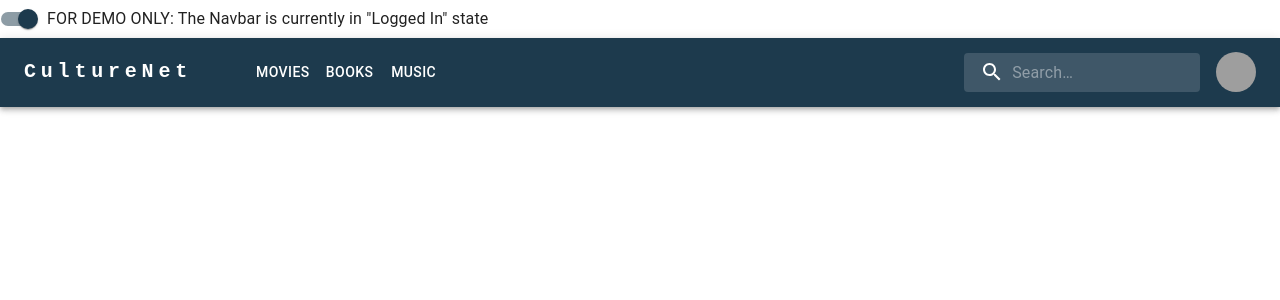
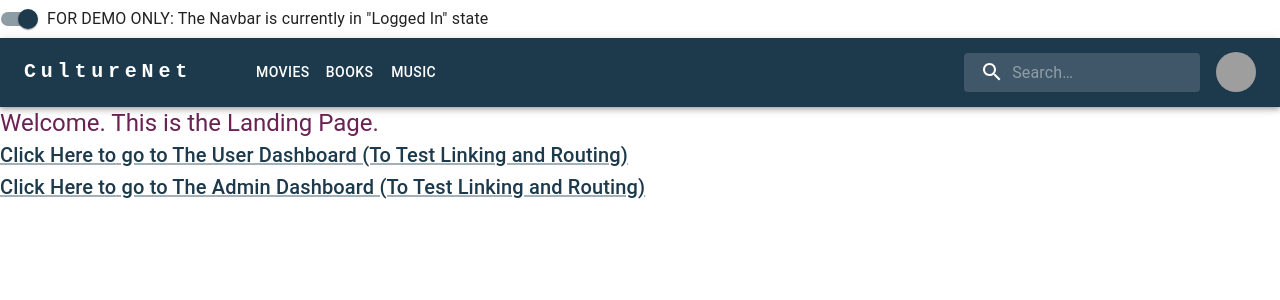
Before and after one commit to nikhilp5/CultureNet-FrontEnd, a React (Create React App) app: page / in a window 1280 px wide. Shown: the top 300 px of the page. Built offline with nearby package versions, Linux system fonts and the light colour scheme; grey boxes are pictures that could not be loaded.

Commit message:
Created a routing and linking mechanism for the App and created a convenient File Structure to be followed

```diff
--- a/package.json
+++ b/package.json
@@ -13,8 +13,7 @@
     "@testing-library/user-event": "^13.5.0",
     "react": "^18.2.0",
     "react-dom": "^18.2.0",
-    "react-router": "^6.8.0",
-    "react-router-dom": "^6.8.0",
+    "react-router-dom": "^6.8.1",
     "react-scripts": "5.0.1",
     "web-vitals": "^2.1.4"
   },
--- a/src/App.js
+++ b/src/App.js
@@ -1,16 +1,20 @@
-import Navbar from './components/Navbar';
 import { CssBaseline, ThemeProvider } from '@mui/material';
 import { appTheme } from './themes/theme';
+import { AppRoutes } from './routes/Routes';
+import React, { Component } from 'react';
+import { BrowserRouter } from "react-router-dom";
 
-function App() {
-  return (
-    <ThemeProvider theme={appTheme}>
-      <CssBaseline enableColorScheme />
-      <div>
-        <Navbar />
-      </div>
-    </ThemeProvider>
-  );
+class App extends Component {
+  render() {
+    return (
+      <ThemeProvider theme={appTheme}>
+        <CssBaseline enableColorScheme />
+        <BrowserRouter>
+          <AppRoutes />
+        </BrowserRouter>
+      </ThemeProvider>
+    );
+  }
 }
 
 export default App;
--- /dev/null
+++ b/src/components/admin/AdminDashboard.jsx
@@ -0,0 +1,35 @@
+import * as React from 'react';
+import * as Mui from '@mui/material';
+import Navbar from '../common/Navbar';
+import { appTheme } from '../../themes/theme';
+
+export default function AdminDashboard() {
+  return (
+    <Mui.ThemeProvider theme={appTheme}>
+      <Mui.CssBaseline />
+      <Navbar />
+
+      <Mui.Typography
+        component="h1"
+        variant="h5"
+        align="left"
+        color="secondary"
+      >
+        Welcome. This Is the Admin Dashboard Page!
+      </Mui.Typography>
+
+      <Mui.Link href="/">
+        <Mui.Typography
+          component="h1"
+          variant="h6"
+          align="left"
+          color="primary"
+        >
+          Click Here to go to back to the Landing Page (To Test Linking and Routing)
+        </Mui.Typography>
+      </Mui.Link>
+
+
+    </Mui.ThemeProvider>
+  );
+}
--- /dev/null
+++ b/src/components/common/LandingPage.jsx
@@ -0,0 +1,45 @@
+import * as React from 'react';
+import * as Mui from '@mui/material';
+import Navbar from './Navbar';
+import { appTheme } from '../../themes/theme';
+
+export default function LandingPage() {
+  return (
+    <Mui.ThemeProvider theme={appTheme}>
+      <Mui.CssBaseline />
+      <Navbar />
+
+      <Mui.Typography
+        component="h1"
+        variant="h5"
+        align="left"
+        color="secondary"
+      >
+        Welcome. This is the Landing Page.
+      </Mui.Typography>
+
+      <Mui.Link href="/UserDashboard">
+        <Mui.Typography
+          component="h1"
+          variant="h6"
+          align="left"
+          color="primary"
+        >
+          Click Here to go to The User Dashboard (To Test Linking and Routing)
+        </Mui.Typography>
+      </Mui.Link>
+
+      <Mui.Link href="/UserDashboard">
+        <Mui.Typography
+          component="h1"
+          variant="h6"
+          align="left"
+          color="primary"
+        >
+          Click Here to go to The Admin Dashboard (To Test Linking and Routing)
+        </Mui.Typography>
+      </Mui.Link>
+
+    </Mui.ThemeProvider>
+  );
+}
--- /dev/null
+++ b/src/components/user/UserDashboard.jsx
@@ -0,0 +1,35 @@
+import * as React from 'react';
+import * as Mui from '@mui/material';
+import Navbar from '../common/Navbar';
+import { appTheme } from '../../themes/theme';
+
+export default function UserDashboard() {
+  return (
+    <Mui.ThemeProvider theme={appTheme}>
+      <Mui.CssBaseline />
+      <Navbar />
+
+      <Mui.Typography
+        component="h1"
+        variant="h5"
+        align="left"
+        color="secondary"
+      >
+        Welcome. This is the User Dashboard Page!
+      </Mui.Typography>
+
+      <Mui.Link href="/">
+        <Mui.Typography
+          component="h1"
+          variant="h6"
+          align="left"
+          color="primary"
+        >
+          Click Here to go to back to the Landing Page (To Test Linking and Routing)
+        </Mui.Typography>
+      </Mui.Link>
+
+
+    </Mui.ThemeProvider>
+  );
+}
--- /dev/null
+++ b/src/routes/Routes.jsx
@@ -0,0 +1,18 @@
+import React from "react";
+import { Route, Routes } from 'react-router-dom';
+import LandingPage from '../components/common/LandingPage';
+import Navbar from "../components/common/Navbar";
+import UserDashboard from "../components/user/UserDashboard"
+import AdminDashboard from "../components/admin/AdminDashboard"
+
+
+export const AppRoutes = () => {
+    return (
+        <Routes>
+            <Route path = "/" element = {<LandingPage />} />
+            <Route path = "/UserDashboard" element = {<UserDashboard />} />
+            <Route path = "/AdminDashboard" element = {<AdminDashboard />} />
+            <Route path = "/Navbar" element = {<Navbar />} />
+        </Routes>
+    )
+};
```
Also changed, not shown: src/components/common/Navbar.jsx (renamed from src/components/Navbar.jsx), 1 other file (tests, documents, lock files or other folders).
